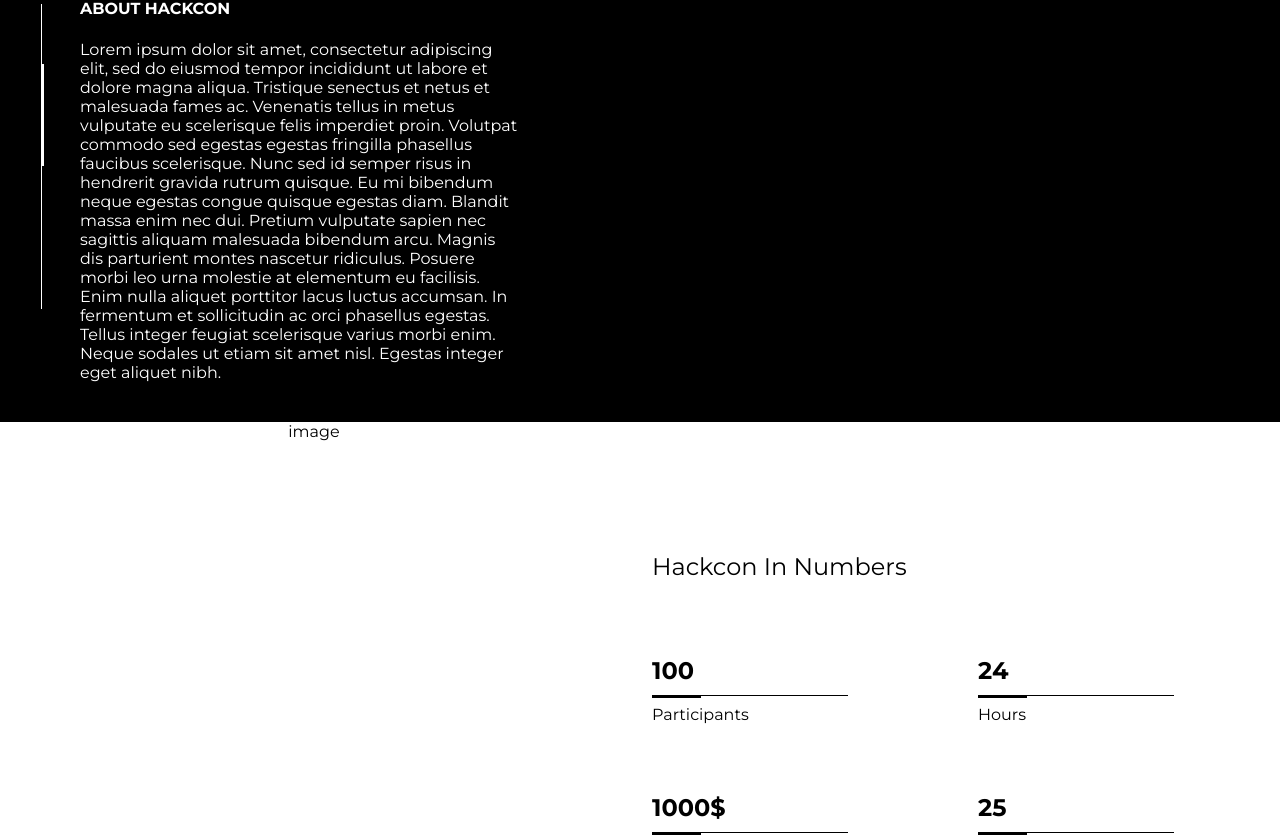
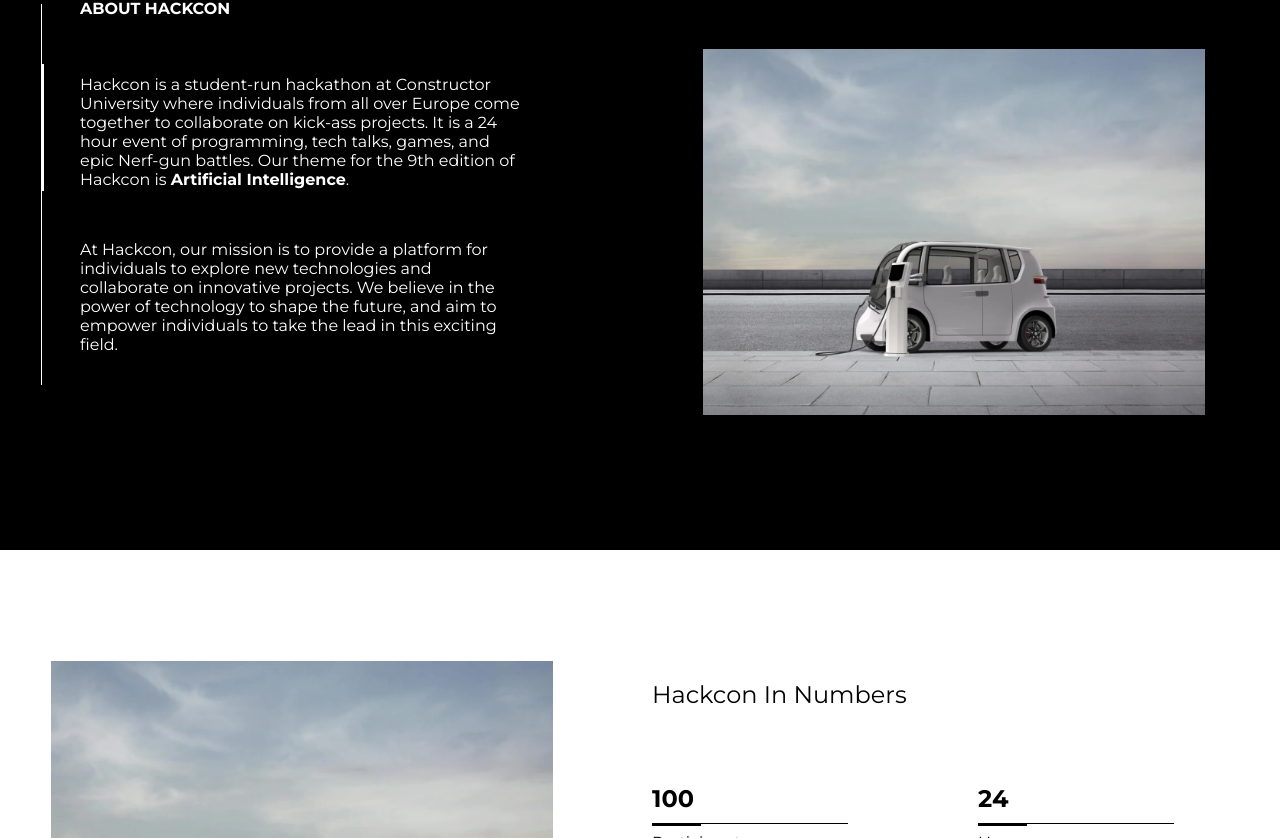
Before and after one commit to raeygetahun/Hackcon, a React (Create React App) app: page / in a window 1280 px wide. Shown: the part 862-1700 px from the top of the page. Built offline with nearby package versions, Linux system fonts and the light colour scheme.

Commit message:
updated img and text

```diff
--- a/src/components/About/AboutText.js
+++ b/src/components/About/AboutText.js
@@ -1,6 +1,6 @@
 import React, { useEffect, useState }  from "react";
 import { Grid } from "@mui/material";
-// import hero_hackathons from '../../assets/hero_hackathons.jpg'//image subject to change
+import hero_hackathons from '../../assets/first-screen.png'//image subject to change
 import "./about.css";
 import useScrollHandler from "../../hooks/useScrollHandler";
 
@@ -16,26 +16,21 @@ const AboutText = () => {
           <div className={`ShortLine ${isLineActive ? "active" : ""}`}></div>
           <div className="AboutTextWrapper">
             <h4>ABOUT HACKCON</h4>
-            <span>
-              Lorem ipsum dolor sit amet, consectetur adipiscing elit, sed do
-              eiusmod tempor incididunt ut labore et dolore magna aliqua.
-              Tristique senectus et netus et malesuada fames ac. Venenatis
-              tellus in metus vulputate eu scelerisque felis imperdiet proin.
-              Volutpat commodo sed egestas egestas fringilla phasellus faucibus
-              scelerisque. Nunc sed id semper risus in hendrerit gravida rutrum
-              quisque. Eu mi bibendum neque egestas congue quisque egestas diam.
-              Blandit massa enim nec dui. Pretium vulputate sapien nec sagittis
-              aliquam malesuada bibendum arcu. Magnis dis parturient montes
-              nascetur ridiculus. Posuere morbi leo urna molestie at elementum
-              eu facilisis. Enim nulla aliquet porttitor lacus luctus accumsan.
-              In fermentum et sollicitudin ac orci phasellus egestas. Tellus
-              integer feugiat scelerisque varius morbi enim. Neque sodales ut
-              etiam sit amet nisl. Egestas integer eget aliquet nibh.
-            </span>
+            <br/>
+                    <p>Hackcon is a student-run hackathon at Constructor University where individuals from all
+                        over
+                        Europe come together to collaborate on kick-ass projects. It is a 24 hour event of
+                        programming, tech talks, games, and epic Nerf-gun battles. Our theme for the 9th edition
+                        of Hackcon is <strong>Artificial Intelligence</strong>.</p>
+                    <br/>
+                    <p>At Hackcon, our mission is to provide a platform for individuals to explore new
+                        technologies and collaborate on innovative projects. We believe in the power of
+                        technology to shape the future, and aim to empower individuals to take the lead in this
+                        exciting field.</p>
           </div>
         </Grid>
-        <Grid item md={6}>
-          {/* <img src={hero_hackathons} style={{ maxWidth: "100%",height:'100%' }} /> */}
+        <Grid item md={6} style={{padding: "135px 75px"}}>
+          <img src={hero_hackathons} style={{ maxWidth: "100%",height:'100%' }} />
         </Grid>
       </Grid>
     </div>
--- a/src/components/About/HackconInNumbers.js
+++ b/src/components/About/HackconInNumbers.js
@@ -2,6 +2,7 @@ import React, { useEffect, useState } from "react";
 import "./about.css";
 import { Grid } from "@mui/material";
 import useScrollHandler from "../../hooks/useScrollHandler";
+import hero_hackathons from '../../assets/first-screen.png'
 
 const Statistic = ({ number, text, index, isLineActive }) => {
   const [isActive, setIsActive] = useState(false);
@@ -39,8 +40,8 @@ const HackconInNumbers = () => {
   return (
     <div>
       <Grid container spacing={3}>
-        <Grid item md={6}>
-          image
+        <Grid item md={6} style={{padding: "135px 75px"}}>
+          <img src={hero_hackathons} style={{ maxWidth: "100%",height:'100%' }} />
         </Grid>
         <Grid item md={6}>
           <div className="HackconInNumbersWrapper">
```
